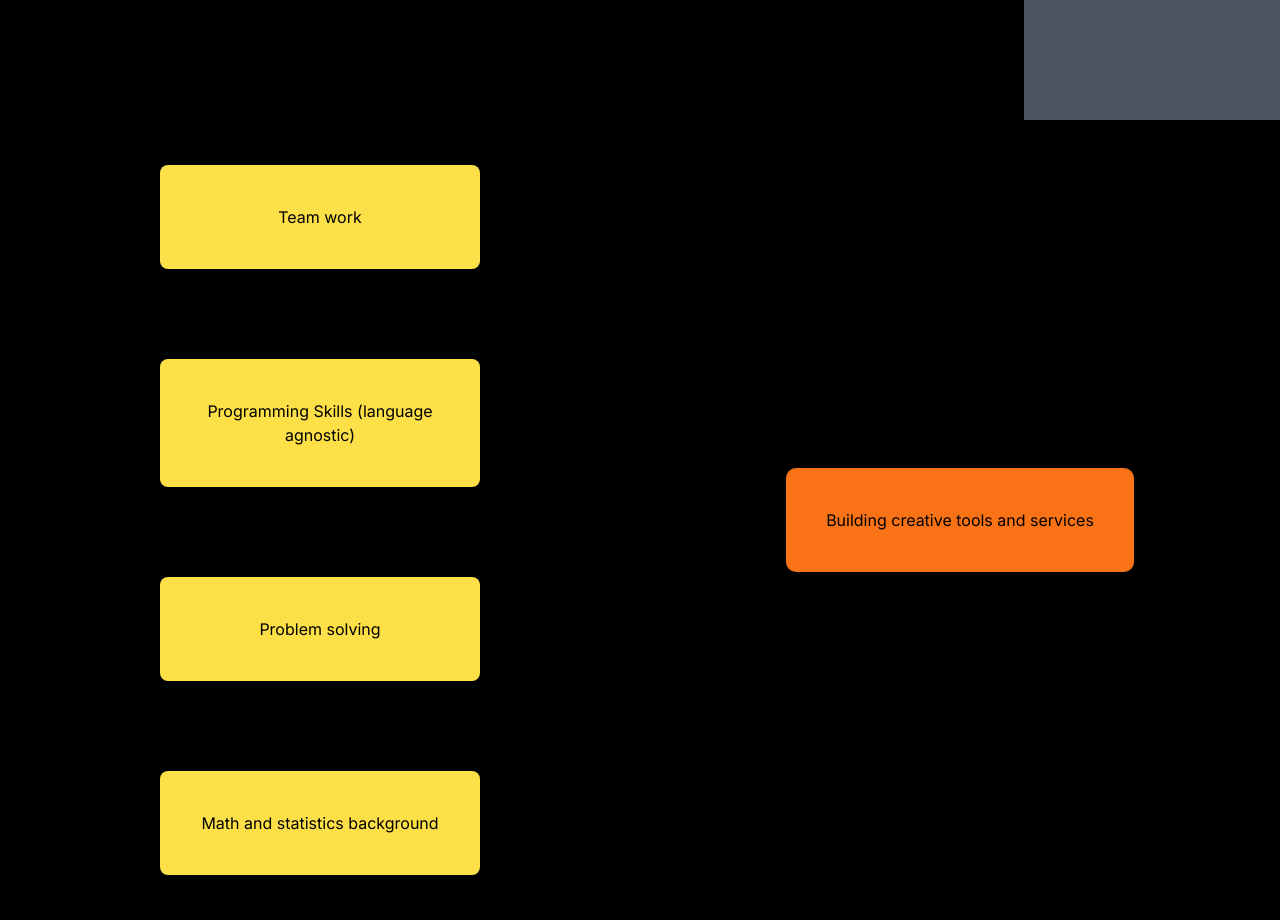
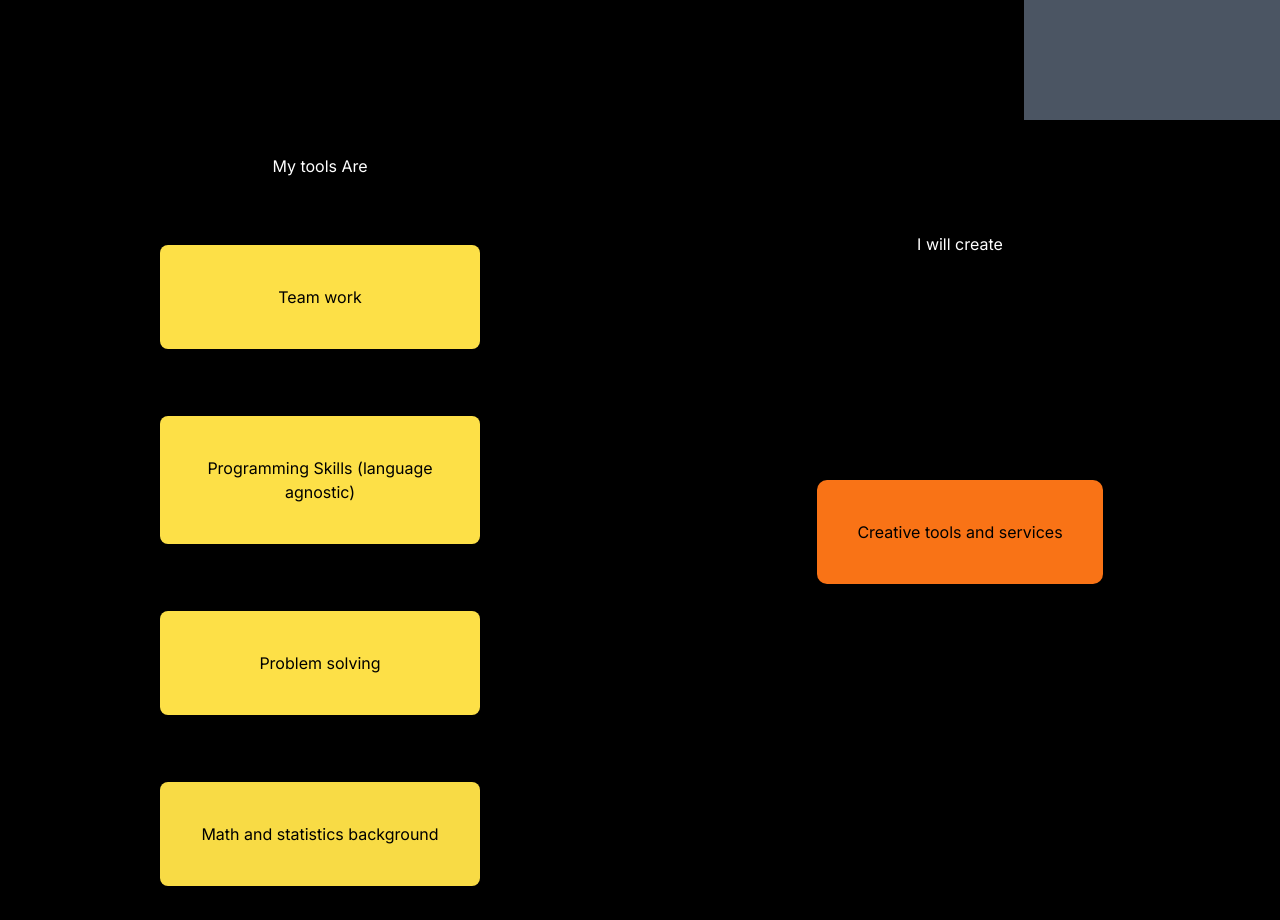
Before and after one commit to SirSaleh/Portfolio, a Next.js app: page / in a window 1280 px wide. Shown: the part 680-1600 px from the top of the page. Built offline with nearby package versions, Linux system fonts and the light colour scheme.

Commit message:
Add working strategies

```diff
--- a/src/app/globals.css
+++ b/src/app/globals.css
@@ -42,7 +42,10 @@ body {
   border-radius: 10px;
   padding: 0.25rem;
   transition: opacity 1s ease;
-  transition: transform 1s ease;
 
   text-align: center;
 }
+
+.strategy-item{
+  transition: opacity 1s ease;
+}
--- a/src/app/special components/working_strategy_page.tsx
+++ b/src/app/special components/working_strategy_page.tsx
@@ -25,7 +25,7 @@ export default function WorkingStrategyPage(props: WorkingStrategyProps) {
               }
               const targetElement = document.getElementById('target_element_holder');
               if (targetElement) {
-                animateBrick(targetElement, base_delay*5);
+                animateBrick(targetElement, base_delay);
               }
             }
           }
@@ -36,21 +36,21 @@ export default function WorkingStrategyPage(props: WorkingStrategyProps) {
     return (
     <PortfolioSinglePager>
         <div id="base_working_strategy" className="flex justify-evenly relative flex-col md:flex-row justify-center w-full h-screen bg-black">
-          <div id="soft_skill_holder" className="flex flex-row md:flex-col flex-wrap justify-center  w-screen md:w-1/2 [&_*]:opacity-0 [&_*]:m-auto [&_*]:rounded-lg">
-            <SkillItem classNames="!p-10 !bg-yellow-300 w-screen md:w-1/2">Team work</SkillItem>
-            <SkillItem classNames="!p-10 !bg-yellow-300 w-screen md:w-1/2">Programming Skills (language agnostic) </SkillItem>
-            <SkillItem classNames="!p-10 !bg-yellow-300 w-screen md:w-1/2">Problem solving</SkillItem>
-            <SkillItem classNames="!p-10 !bg-yellow-300 w-screen md:w-1/2">Math and statistics background</SkillItem>
+          <div id="soft_skill_holder" className="flex flex-row md:flex-col flex-wrap justify-center  w-screen md:w-1/2 [&_*]:opacity-0 [&_*]:z-0 [&_*]:m-auto [&_*]:rounded-lg">
+            <div className="text-white">My tools Are</div>
+            <SkillItem classNames="strategy-item !p-10 !bg-yellow-300 w-screen md:w-1/2">Team work</SkillItem>
+            <SkillItem classNames="strategy-item !p-10 !bg-yellow-300 w-screen md:w-1/2">Programming Skills (language agnostic) </SkillItem>
+            <SkillItem classNames="strategy-item !p-10 !bg-yellow-300 w-screen md:w-1/2">Problem solving</SkillItem>
+            <SkillItem classNames="strategy-item !p-10 !bg-yellow-300 w-screen md:w-1/2">Math and statistics background</SkillItem>
           </div>
-          <div>
+          <div id="target_element_holder" className="flex flex-col flex-wrap justify-center content-center w-screen md:w-1/2 [&_*]:opacity-0 [&_*]:m-auto">
+            <div className="text-white">I will create</div>
+            <SkillItem classNames="!p-10 !bg-orange-500">Creative tools
+and services
+            </SkillItem>
             <div>
 
             </div>
-          </div>
-          <div id="target_element_holder" className="flex flex-wrap justify-center content-center w-screen md:w-1/2 [&_*]:opacity-0">
-            <SkillItem classNames="!p-10 !bg-orange-500">Building creative tools
-and services
-            </SkillItem>
           </div>
         </div>
     </PortfolioSinglePager>
```
